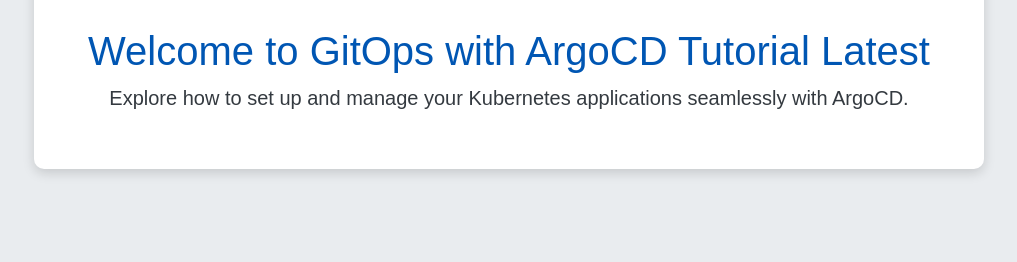
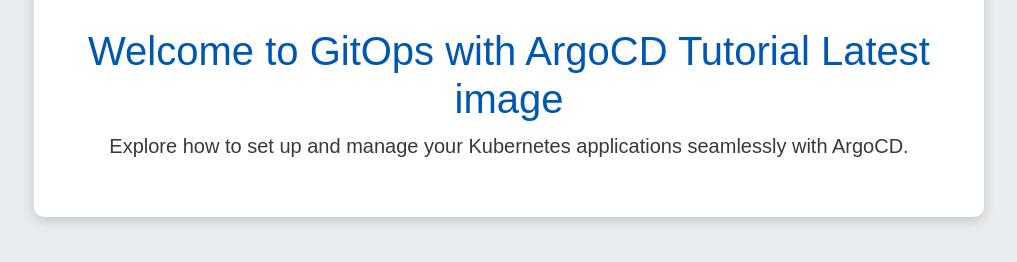
Before and after one commit to EzioDEVio/GitOps-ArgoCD-App, a website: page public/index.html in a window 1280 px wide. Shown: the part 232-494 px from the top of the page, without its empty margins (131-1148 px from the left). Drawn offline with nearby package versions, Linux system fonts and the light colour scheme.

Commit message:
Update index.html

```diff
--- a/public/index.html
+++ b/public/index.html
@@ -36,7 +36,7 @@
       <div class="col-md-10 text-center hero-section">
         <!-- Using a locally hosted logo image -->
         <img src="images/argocd.png" alt="ArgoCD Logo" class="argo-logo">
-        <h1 class="header-color">Welcome to GitOps with ArgoCD Tutorial Latest</h1>
+        <h1 class="header-color">Welcome to GitOps with ArgoCD Tutorial Latest image</h1>
         <p class="lead text-color">Explore how to set up and manage your Kubernetes applications seamlessly with ArgoCD.</p>
       </div>
     </div>
```
